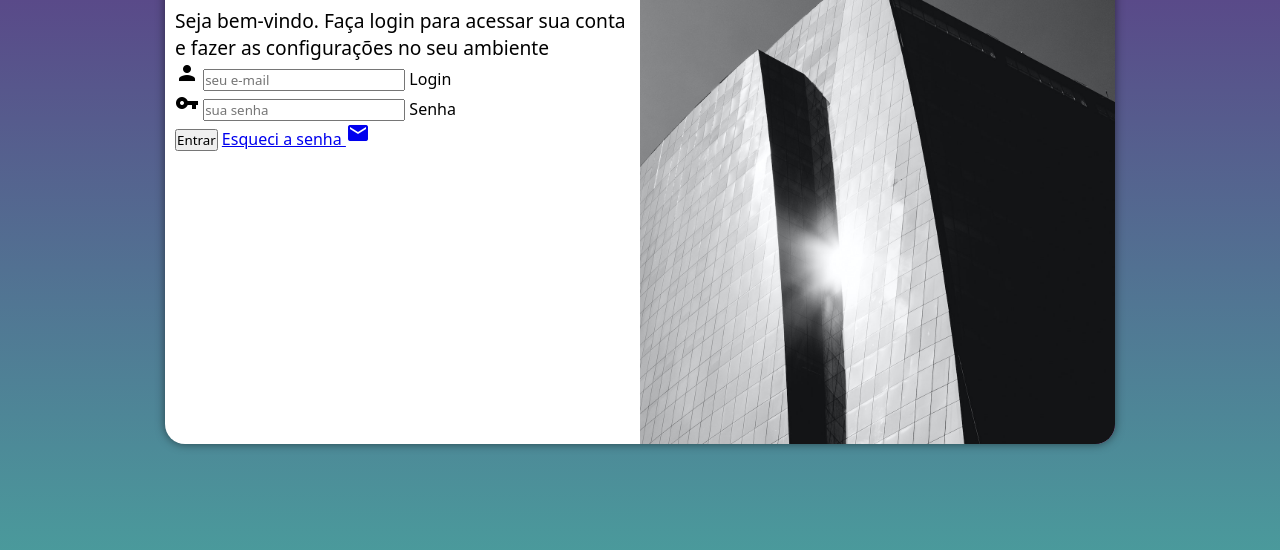
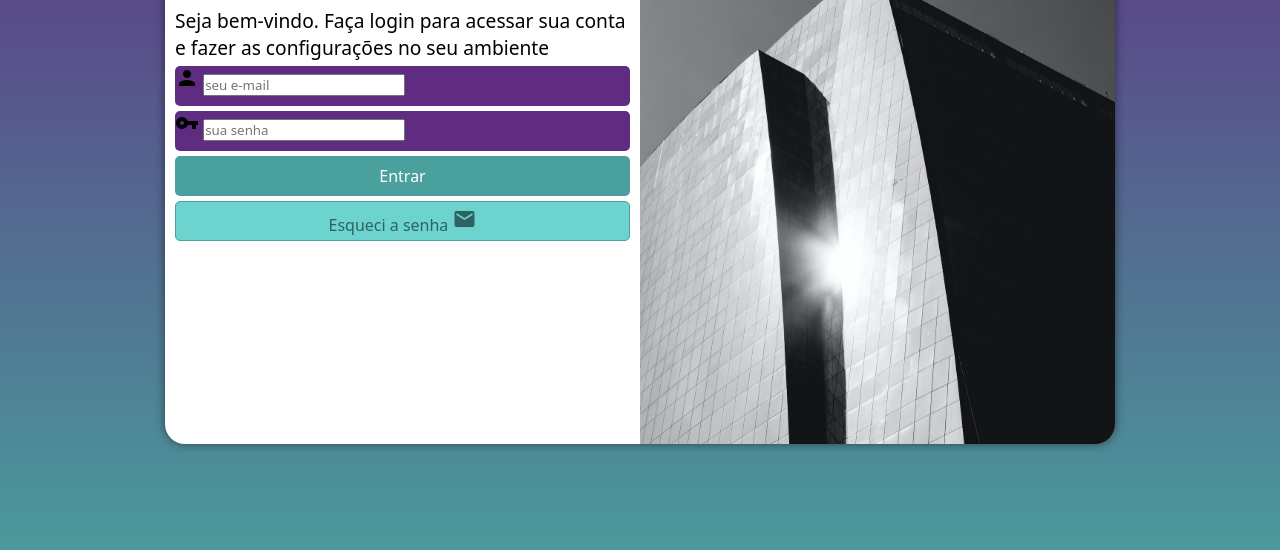
Before and after one commit to matheushnascimento/projeto-login, a plain HTML site: page index.html in a window 1280 px wide. Shown: the part 206-756 px from the top of the page. Drawn offline with Linux system fonts and the light colour scheme.

Commit message:
formatação do formulário

```diff
--- a/estilos/style.css
+++ b/estilos/style.css
@@ -32,7 +32,7 @@ section#login {
 	transform: translate(-50%, -50%);
 	overflow: hidden;
 	background-color: white;
-	width: 250px;
+	width: 270px;
 	height: 500px;
 	border-radius: 20px;
 	box-shadow: 0px 0px 10px rgba(0, 0, 0, 0.5);
@@ -54,3 +54,56 @@ section#login > div#form {
 	display: block;
 	padding: 10px;
 }
+
+form > div.campo {
+	background-color: #5f2c82;
+	display: block;
+	width: 100%;
+	height: 40px;
+	border-radius: 5px;
+	margin: 5px 0px;
+}
+
+div.campo >  label {
+	display: none;
+}
+
+form > input[type=submit] {
+	display: block;
+	font-size: 1em;
+	width: 100%;
+	height: 40px;
+	margin-top: 5px;
+	background-color: #49a09c ;
+	color: white;
+	border: none;
+	border-radius: 5px;
+}
+
+form > input[type=submit]:hover {
+	background-color: #2d6462;
+}
+
+form > a.botao {
+	display: block;
+	text-align: center;
+	font-size: 1em;
+	width: 100%;
+	height: 40px;
+	padding-top: 5px;
+	margin-top: 5px;
+	background-color: #6cd3cf;
+	color: #2d6462;
+	border: 1px solid #49a09d;
+	border-radius: 5px;
+	text-decoration: none;
+}
+
+form > a.botao:hover {
+	background-color: #6cd3cf;
+}
+
+form > a.botal > i {
+	font-size: 0.8em;
+
+}
--- a/index.html
+++ b/index.html
@@ -31,7 +31,7 @@
 						<label for="isenha">Senha</label>
 					</div>
 					<input type="submit" value="Entrar">
-					<a href="esqueci.html">
+					<a href="esqueci.html" class="botao">
 						Esqueci a senha <i class="material-icons">mail</i>
 					</a>
 				</form>
```
